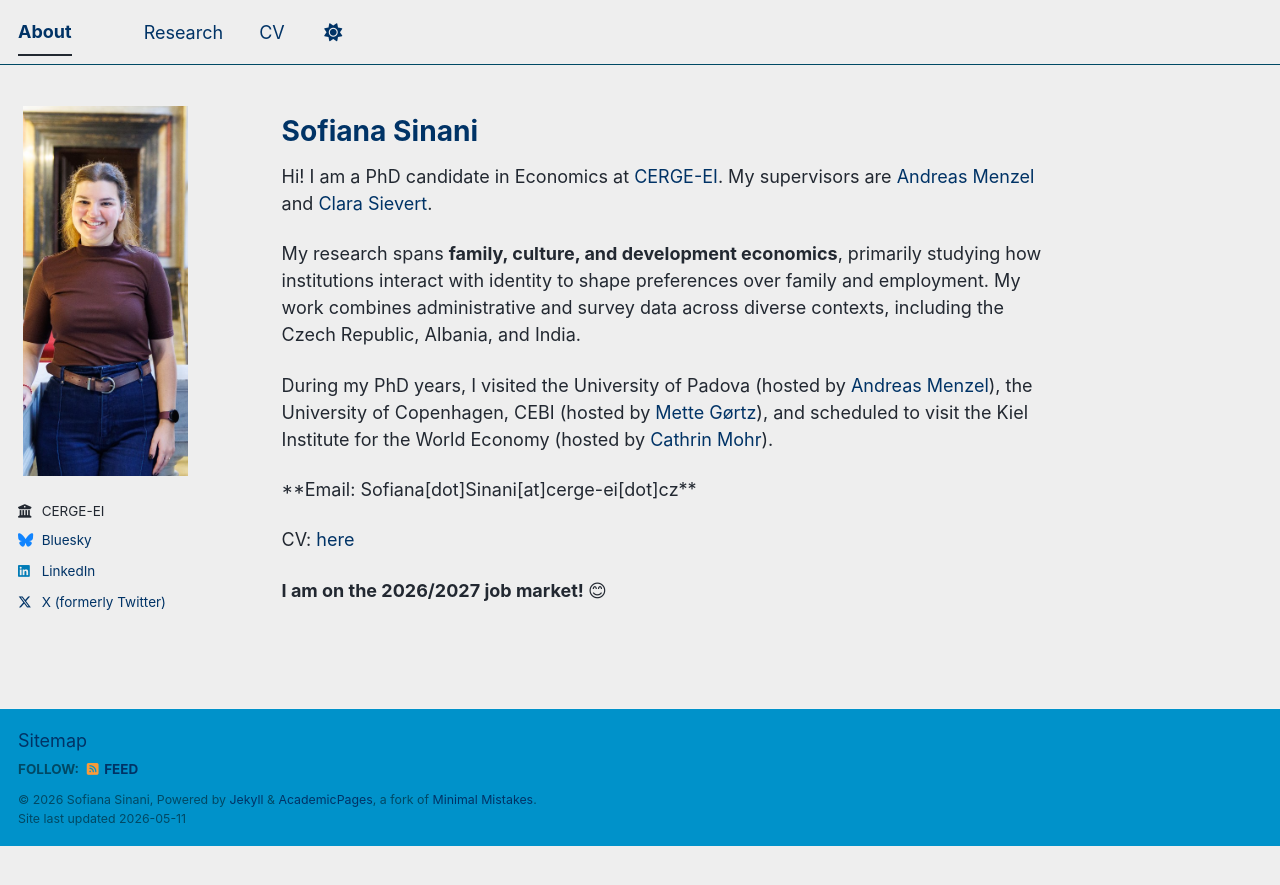
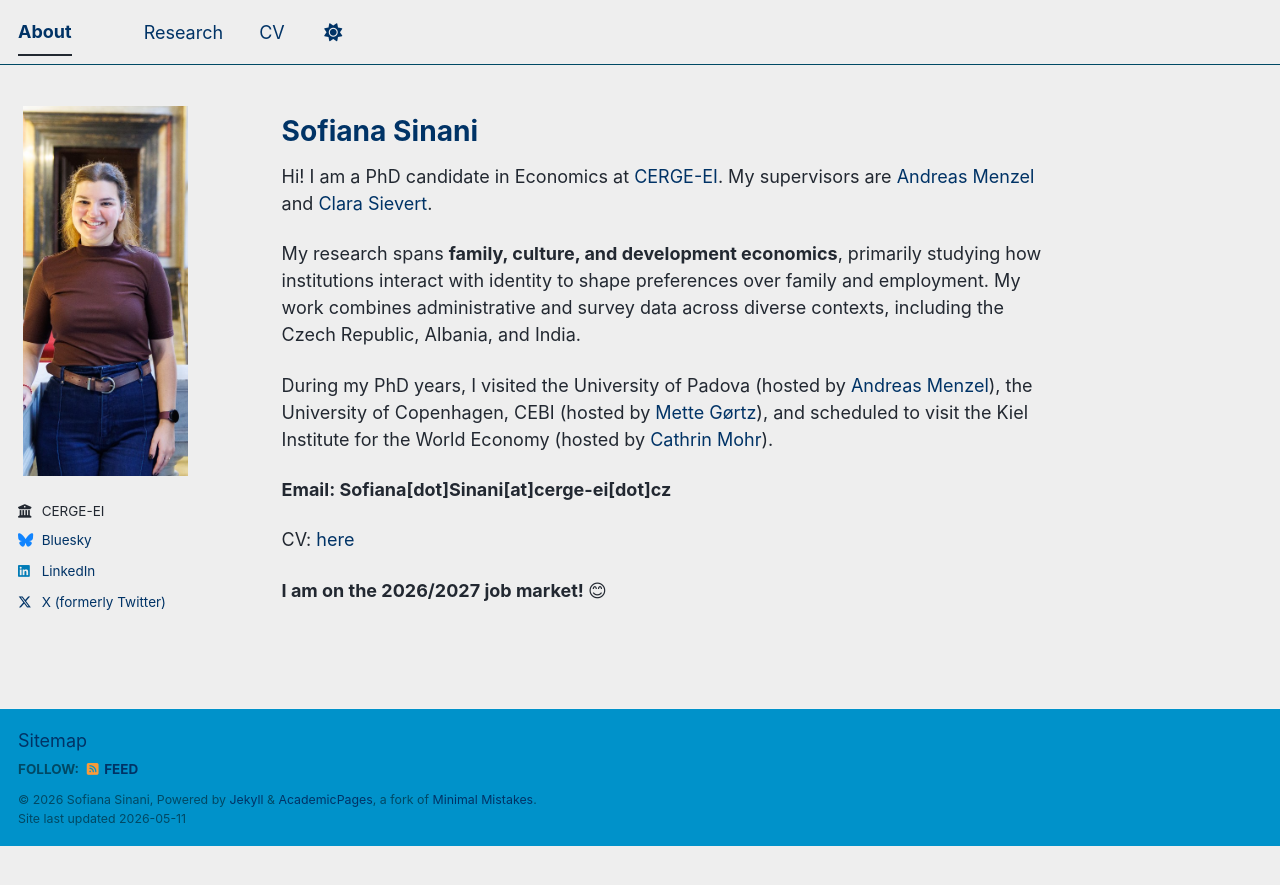
Before and after one commit to sofianasinani/sofianasinani.github.io, a Jekyll site: the page built from _pages/about.md, in a window 1280 px wide. Shown: the top 885 px of the page. Built offline with Jekyll 4.4.1, drawn with Linux system fonts in a browser that asks for light colours; a script bundle is joined from its source files by our own code; library files that are not in the unit come from our copies.

```diff
--- a/_pages/about.md
+++ b/_pages/about.md
@@ -14,7 +14,7 @@ My research spans **family, culture, and development economics**, primarily stud
 
 During my PhD years, I visited the University of Padova (hosted by [Andreas Menzel](https://sites.google.com/view/andreasmenzel/home)), the University of Copenhagen, CEBI (hosted by [Mette Gørtz](https://web.econ.ku.dk/gortz/)), and scheduled to visit the Kiel Institute for the World Economy (hosted by [Cathrin Mohr](https://sites.google.com/view/cathrinmohr/home)).
 
-<p> **Email: Sofiana[dot]Sinani[at]cerge-ei[dot]cz**</p>
+**Email: Sofiana[dot]Sinani[at]cerge-ei[dot]cz**
 
 <div style="clear: both;">
 <p>CV: <a href="/files/Sofiana_Sinani_CV.pdf">here</a></p>
```
